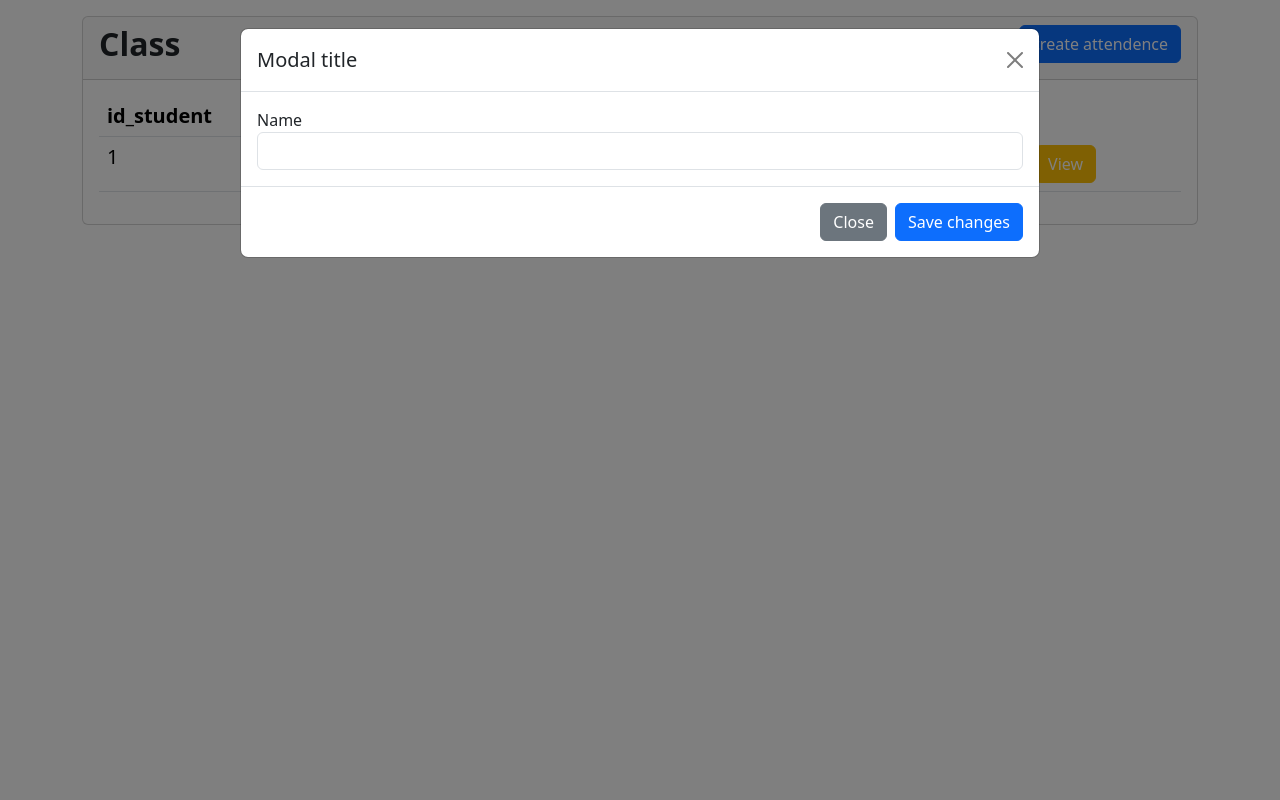
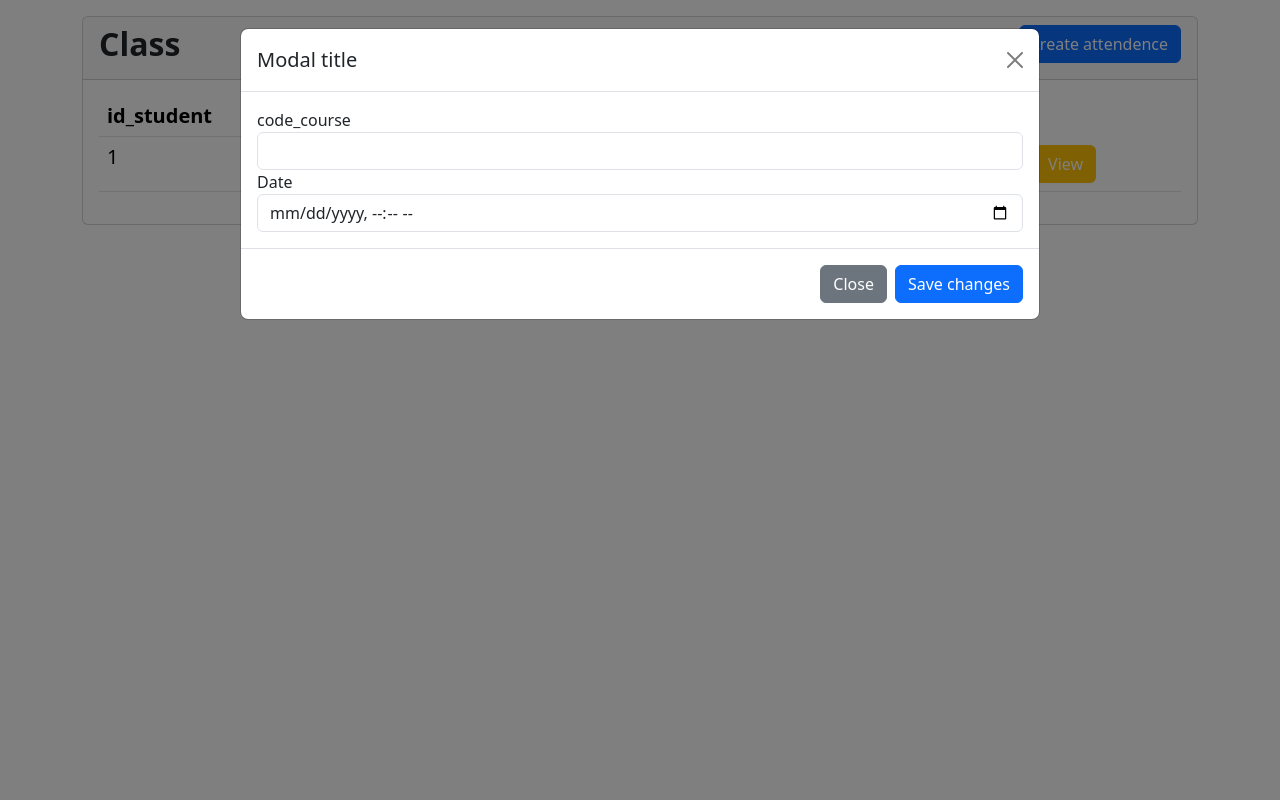
Before and after one commit to MinhPhucNguyen/CSE485_BTTH02, a PHP site: page /Nam/list_student.php in a window 1280 px wide, after a click on "create attendence". Run offline with PHP 8.4, Linux system fonts and the light colour scheme; tables that the repository leaves empty or names only in its code hold one stand-in row (values such as "Sample post").

Commit message:
updeate list_student

```diff
--- a/Nam/list_student.php
+++ b/Nam/list_student.php
@@ -15,17 +15,24 @@ session_start();
                 <h1 class="modal-title fs-5" id="createModalLabel">Modal title</h1>
                 <button type="button" class="btn-close" data-bs-dismiss="modal" aria-label="Close"></button>
             </div>
+            <form action="log.php" method="POST">
                 <div class="modal-body">
+
                     <div class="form-groups">
-                    <label for="">Name</label>
-                    <input type="text" class="form-control">
+                        <label for="">code_course</label>
+                        <input type="text" class="form-control" name="c_course">
+                    </div>
+                    <div class="form-groups">
+                        <label for="">Date</label>
+                        <input type="datetime-local" class="form-control" name="s_date">
                     </div>
 
                 </div>
                 <div class="modal-footer">
                     <button type="button" class="btn btn-secondary" data-bs-dismiss="modal">Close</button>
-                <button type="button" class="btn btn-primary">Save changes</button>
+                    <button type="submit" class="btn btn-primary" name="save_date">Save changes</button>
                 </div>
+            </form>
         </div>
     </div>
 </div>
```
Also changed, not shown: Nam/log.php (+14 -0 lines). Lines whose indentation alone changed are shown as unchanged.
